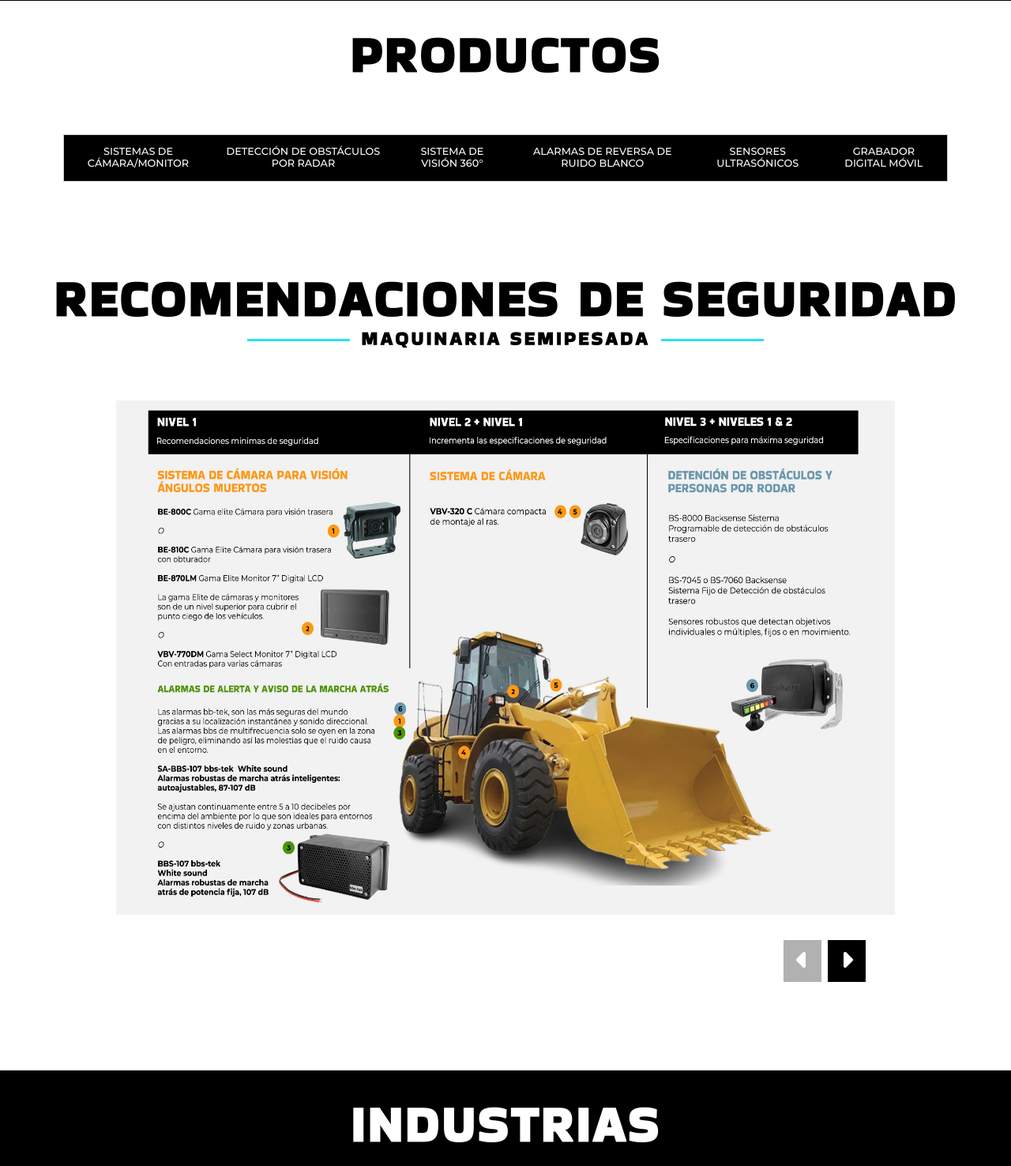
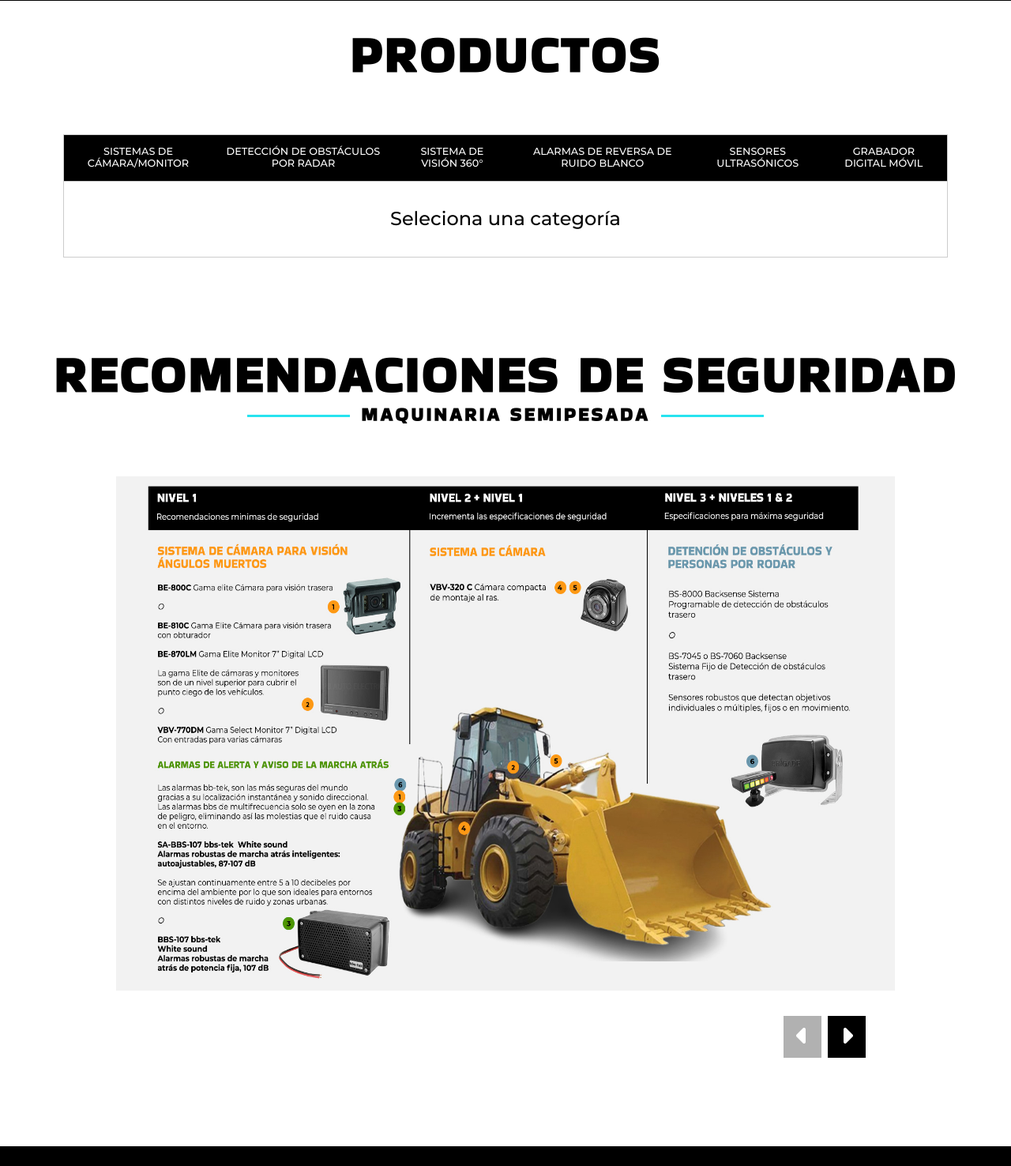
Before and after one commit to DiegoDuenez/moctezuma-electronics-web, a PHP site: page / in a window 1280 px wide. Shown: the part 1607-3083 px from the top of the page at 79% size. Run offline with PHP 8.4, Linux system fonts and the light colour scheme; some libraries are stand-ins or nearby versions.

Commit message:
add: Trabajando en los tabs

```diff
--- a/css/components/tabs.css
+++ b/css/components/tabs.css
@@ -44,8 +44,8 @@
 }
 .tab button.active {
     color: var(--color-blue);
+}
 
-}
 .tabcontent {
     display: none;
     padding: 6px 12px;
@@ -55,3 +55,18 @@
     font-family: var(--ff-texto);
     color: rgb(0, 0, 0);
 }
+
+
+.tabcontent--default{
+    display: flex;
+    padding: 6px 12px;
+    border: 1px solid #ccc;
+    border-top: none;
+    height: 6rem;
+    width: 100%;
+    font-family: var(--ff-texto);
+    color: rgb(0, 0, 0);
+    justify-content: center;
+    align-items: center;
+    font-size: 1.5rem;
+}
--- a/js/index.js
+++ b/js/index.js
@@ -45,7 +45,6 @@ $('.menu__item').click(function(e) {
     // alert($('.menu__item').attr('href').replace('#',''))
     e.preventDefault()
     id = $(this).attr('data-href')
-    console.log(this)
     document.getElementById(id).scrollIntoView();
 
     if($('#menuHide').hasClass('menu--show')){
@@ -53,17 +52,10 @@ $('.menu__item').click(function(e) {
         $('#menuButton').empty()
         $('#menuButton').append('<i class="fa-solid fa-bars"></i> <p>MENÚ</p>')
     }
-    else{
-        $('#menuHide').addClass('menu--show')
-        $('#menuButton').empty()
-        $('#menuButton').append('<i class="fa-solid fa-xmark"></i> <p>CERRAR</p>')
-    }
+    // else{
+    //     $('#menuHide').addClass('menu--show')
+    //     $('#menuButton').empty()
+    //     $('#menuButton').append('<i class="fa-solid fa-xmark"></i> <p>CERRAR</p>')
+    // }
 
 })
-
-// $(".menu__item-active-submenu").hover(function(){
-//     // alert('ola')
-//     console.log($(this).siblings('.menu__productos-opciones').css({visibility: 'visible', opacity: 1}))
-//     }, function(){
-
-//   });
--- a/js/tabs.js
+++ b/js/tabs.js
@@ -1,4 +1,4 @@
-function openCity(evt, cityName) {
+function openTab(evt, cityName) {
     // Declare all variables
     var i, tabcontent, tablinks;
 
@@ -14,7 +14,23 @@ function openCity(evt, cityName) {
         tablinks[i].className = tablinks[i].className.replace(" active", "");
     }
 
+    $('.tabcontent--default').css('display', 'none')
+
     // Show the current tab, and add an "active" class to the button that opened the tab
     document.getElementById(cityName).style.display = "block";
     evt.currentTarget.className += " active";
+
+    if($(evt.currentTarget).hasClass('tablinks')){
+        $(evt.currentTarget).addClass(' active')
+    }
+    else{
+        id = $(evt.currentTarget).attr('data-producto')
+        for (i = 0; i < tablinks.length; i++) {
+            tablinks[i].className = tablinks[i].className.replace(" active", "");
+            if($(evt.currentTarget).attr('data-producto') == $(tablinks[i]).attr('data-producto')){
+                tablinks[i].className = tablinks[i].className += " active";
+            }
+        }
+    }
+
 }
--- a/templates/components/banner.php
+++ b/templates/components/banner.php
@@ -27,22 +27,22 @@
             Productos
         </button>
             <div class="menu__productos-opciones">
-                <button class="menu__item" data-href="sistemas_camara_monitor">
+                <button class="menu__item" data-href="productos" data-producto='sistemas_camara_monitor' onclick="openTab(event, 'sistemas_camara_monitor')">
                     Sistemas de camára/monitor
                 </button>
-                <a class="menu__item" data-href="deteccion_obstaculos_radar">
+                <button class="menu__item" data-href="productos" data-producto='deteccion_obstaculos_radar' onclick="openTab(event, 'deteccion_obstaculos_radar')">
                     Detección de obstáculos por radar
-                </a>
-                <button class="menu__item" data-href="sistema_vision_360">
+                </button>
+                <button class="menu__item" data-href="productos" data-producto='sistema_vision_360' onclick="openTab(event, 'sistema_vision_360')">
                     Sistema de visión 360°
                 </button>
-                <button class="menu__item" data-href="alarmas_reversa_ruido_blanco">
+                <button class="menu__item" data-href="productos" data-producto='alarmas_reversa_ruido_blanco' onclick="openTab(event, 'alarmas_reversa_ruido_blanco')">
                     Alarmas de reversa de ruido blanco
                 </button>
-                <button class="menu__item" data-href="sensores_ultrasonicos">
+                <button class="menu__item" data-href="productos" data-producto='sensores_ultrasonicos' onclick="openTab(event, 'sensores_ultrasonicos')">
                     Sensores ultrasónicos
                 </button>
-                <button class="menu__item" data-href="#grabador_digital_movil">
+                <button class="menu__item" data-href="productos" data-producto='grabador_digital_movil' onclick="openTab(event, 'grabador_digital_movil')">
                     Grabador digital móvil
                 </button>
             </div>
--- a/templates/components/menu.php
+++ b/templates/components/menu.php
@@ -11,9 +11,9 @@
                 <button class="menu__item" data-href="sistemas_camara_monitor">
                     Sistemas de camára/monitor
                 </button>
-                <a class="menu__item" data-href="deteccion_obstaculos_radar">
+                <button class="menu__item" data-href="deteccion_obstaculos_radar">
                     Detección de obstáculos por radar
-                </a>
+                </button>
                 <button class="menu__item" data-href="sistema_vision_360">
                     Sistema de visión 360°
                 </button>
--- a/templates/components/tabs.php
+++ b/templates/components/tabs.php
@@ -7,16 +7,19 @@
 
     <div class="tab__container">
         <div class="tab">
-            <button class="tablinks" onclick="openCity(event, 'camara/monitor')">SISTEMAS DE CÁMARA/MONITOR</button>
-            <button class="tablinks" onclick="openCity(event, 'obstaculos_radar')">Detección de obstáculos por radar</button>
-            <button class="tablinks" onclick="openCity(event, 'vision_350')">Sistema de visión 360°</button>
-            <button class="tablinks" onclick="openCity(event, 'alarmas_ruido_blanco')">Alarmas de reversa de ruido blanco</button>
-            <button class="tablinks" onclick="openCity(event, 'sensores_ultrasonicos')">Sensores ultrasónicos</button>
-            <button class="tablinks" onclick="openCity(event, 'grabador_digital_movil')">Grabador digital móvil</button>
+            <button class="tablinks" data-producto="sistemas_camara_monitor" onclick="openTab(event, 'sistemas_camara_monitor')">SISTEMAS DE CÁMARA/MONITOR</button>
+            <button class="tablinks" data-producto="deteccion_obstaculos_radar" onclick="openTab(event, 'deteccion_obstaculos_radar')">Detección de obstáculos por radar</button>
+            <button class="tablinks" data-producto="sistema_vision_360" onclick="openTab(event, 'sistema_vision_360')">Sistema de visión 360°</button>
+            <button class="tablinks" data-producto="alarmas_reversa_ruido_blanco" onclick="openTab(event, 'alarmas_reversa_ruido_blanco')">Alarmas de reversa de ruido blanco</button>
+            <button class="tablinks" data-producto="sensores_ultrasonicos" onclick="openTab(event, 'sensores_ultrasonicos')">Sensores ultrasónicos</button>
+            <button class="tablinks" data-producto="grabador_digital_movil" onclick="openTab(event, 'grabador_digital_movil')">Grabador digital móvil</button>
         </div>
 
         <!-- Tab content -->
-        <div id="camara/monitor" class="tabcontent">
+        <div id="init" class="tabcontent--default">
+                <P>Seleciona una categoría</P>
+        </div>
+        <div id="sistemas_camara_monitor" class="tabcontent">
             <div class="productos__productos-list">
 
                 <div class="productos__producto ">
@@ -109,7 +112,7 @@
             </div>
         </div>
 
-        <div id="obstaculos_radar" class="tabcontent">
+        <div id="deteccion_obstaculos_radar" class="tabcontent">
             <div class="productos__productos-list">
 
                 <div class="productos__producto ">
@@ -202,7 +205,7 @@
             </div>
         </div>
 
-        <div id="vision_350" class="tabcontent">
+        <div id="sistema_vision_360" class="tabcontent">
             <div class="productos__productos-list">
 
                 <div class="productos__producto ">
@@ -295,7 +298,7 @@
             </div>
         </div>
 
-        <div id="alarmas_ruido_blanco" class="tabcontent">
+        <div id="alarmas_reversa_ruido_blanco" class="tabcontent">
             <div class="productos__productos-list">
 
                 <div class="productos__producto ">
```
